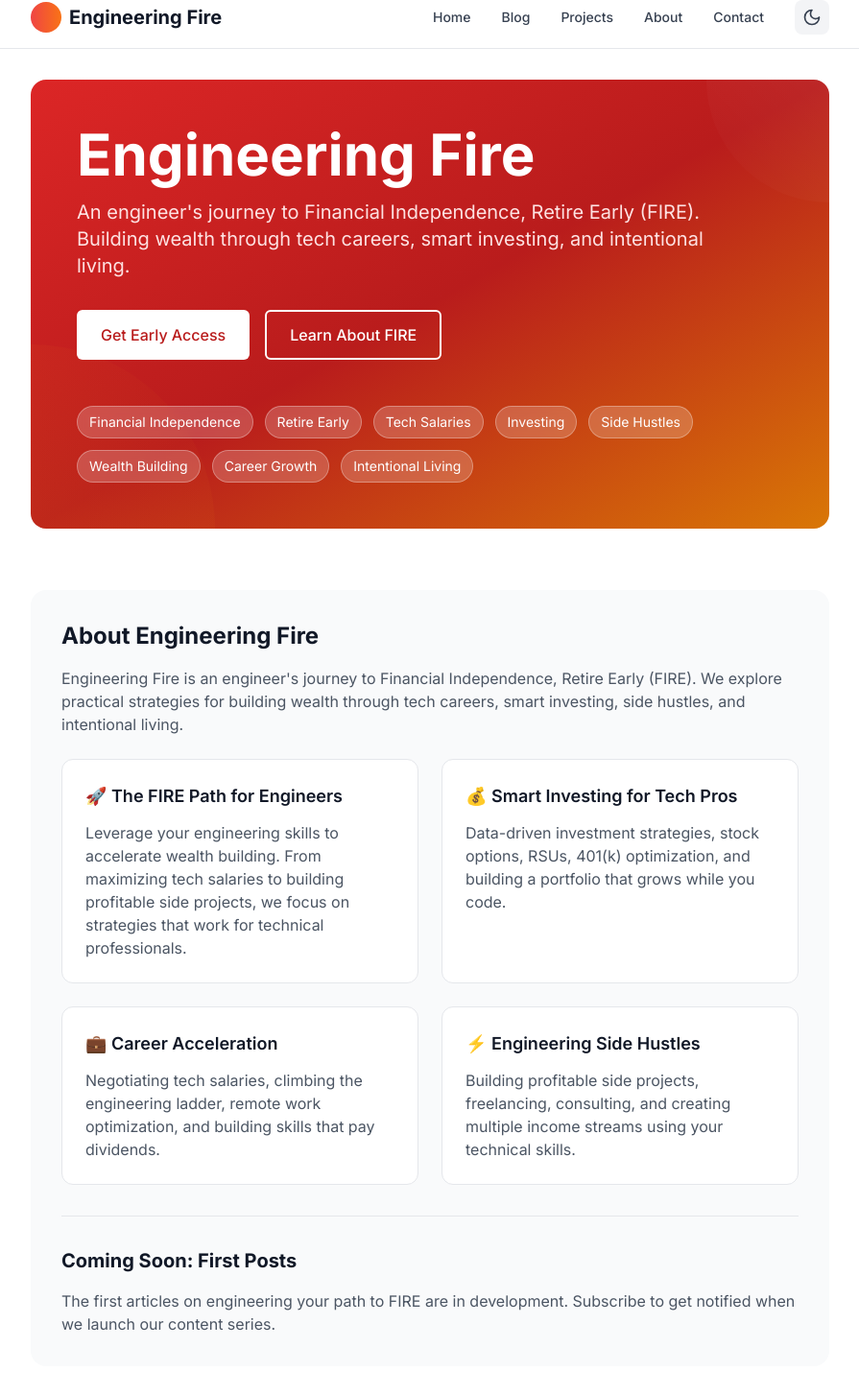
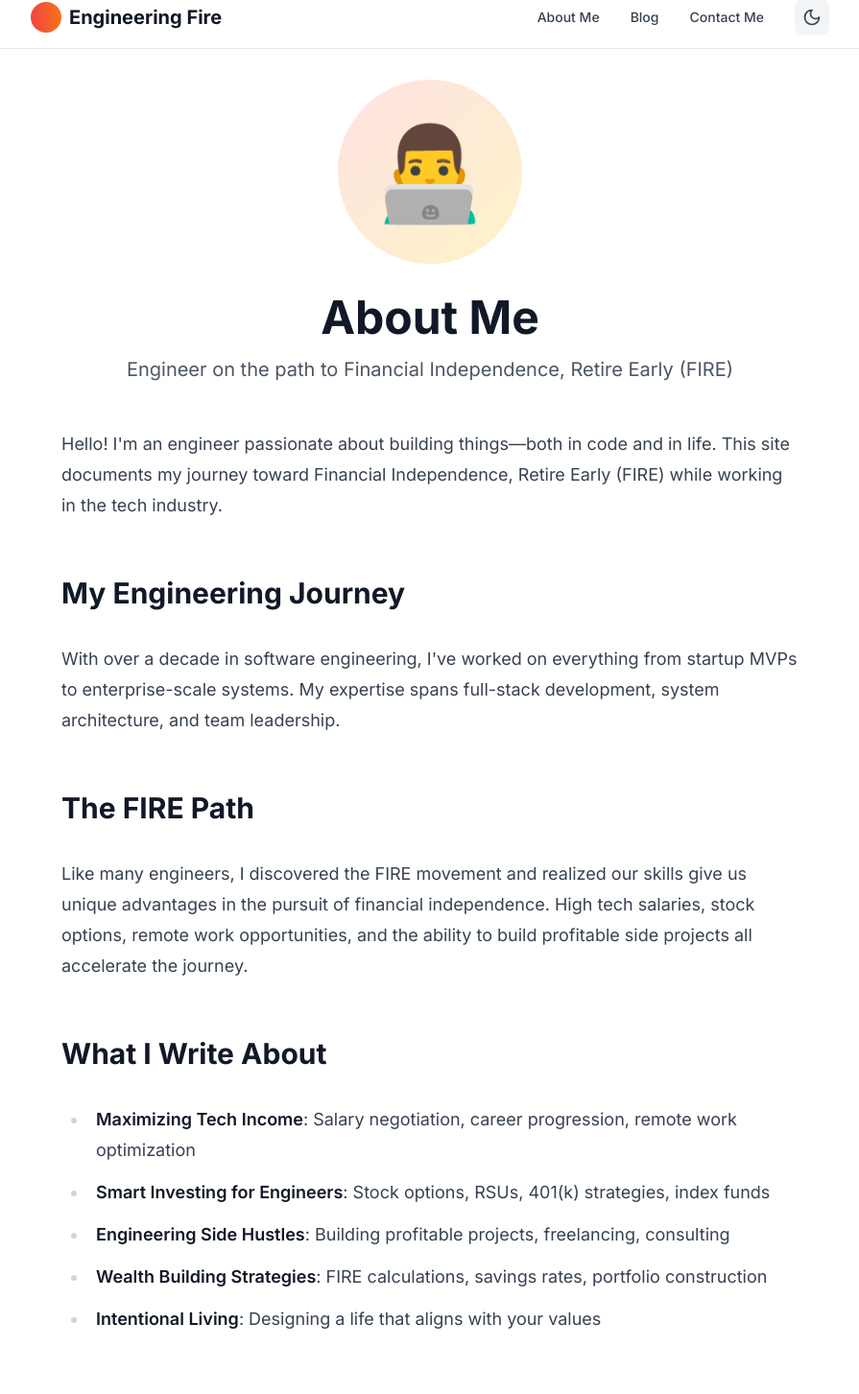
Before and after one commit to jdsebo15/engineering-fire, a Next.js app: page / in a window 1280 px wide. Shown: the part 14-1467 px from the top of the page at 96% size, without its empty margins (192-1087 px from the left). Built offline with nearby package versions, Linux system fonts and the light colour scheme.

Commit message:
Update site structure: Home page = About Me, menu = About Me/Blog/Contact Me, add Contact page

```diff
--- /dev/null
+++ b/app/contact/page.tsx
@@ -0,0 +1,125 @@
+export default function ContactPage() {
+  return (
+    <div className="max-w-3xl mx-auto">
+      <div className="text-center mb-12">
+        <h1 className="text-4xl md:text-5xl font-bold text-gray-900 dark:text-white mb-4">
+          Contact Me
+        </h1>
+        <p className="text-xl text-gray-600 dark:text-gray-300">
+          Let's talk about FIRE, engineering, or anything interesting
+        </p>
+      </div>
+
+      <div className="grid grid-cols-1 md:grid-cols-2 gap-8 mb-12">
+        <div className="p-6 bg-white dark:bg-gray-800 rounded-2xl border border-gray-200 dark:border-gray-700">
+          <div className="text-4xl mb-4">📧</div>
+          <h3 className="text-xl font-bold text-gray-900 dark:text-white mb-2">Email</h3>
+          <p className="text-gray-600 dark:text-gray-300 mb-4">
+            For serious inquiries, collaborations, or detailed discussions
+          </p>
+          <a
+            href="mailto:hello@engineeringfire.blog"
+            className="text-primary-600 dark:text-primary-400 hover:underline font-medium"
+          >
+            hello@engineeringfire.blog
+          </a>
+        </div>
+
+        <div className="p-6 bg-white dark:bg-gray-800 rounded-2xl border border-gray-200 dark:border-gray-700">
+          <div className="text-4xl mb-4">💬</div>
+          <h3 className="text-xl font-bold text-gray-900 dark:text-white mb-2">Social</h3>
+          <p className="text-gray-600 dark:text-gray-300 mb-4">
+            Follow along for updates, thoughts, and casual conversations
+          </p>
+          <div className="space-y-2">
+            <div className="flex items-center space-x-2">
+              <span className="text-gray-500">Twitter/X:</span>
+              <span className="font-medium">@engineeringfire</span>
+            </div>
+            <div className="flex items-center space-x-2">
+              <span className="text-gray-500">GitHub:</span>
+              <span className="font-medium">github.com/engineeringfire</span>
+            </div>
+          </div>
+        </div>
+      </div>
+
+      <div className="p-8 bg-gradient-to-r from-primary-50 to-amber-50 dark:from-gray-800 dark:to-gray-900 rounded-2xl border border-primary-200 dark:border-gray-700">
+        <h2 className="text-2xl font-bold text-gray-900 dark:text-white mb-6">Send a Message</h2>
+
+        <form className="space-y-6">
+          <div>
+            <label htmlFor="name" className="block text-sm font-medium text-gray-700 dark:text-gray-300 mb-2">
+              Your Name
+            </label>
+            <input
+              type="text"
+              id="name"
+              name="name"
+              className="w-full px-4 py-3 border border-gray-300 dark:border-gray-700 rounded-lg bg-white dark:bg-gray-800 text-gray-900 dark:text-white focus:outline-none focus:ring-2 focus:ring-primary-500"
+              placeholder="John Doe"
+            />
+          </div>
+
+          <div>
+            <label htmlFor="email" className="block text-sm font-medium text-gray-700 dark:text-gray-300 mb-2">
+              Your Email
+            </label>
+            <input
+              type="email"
+              id="email"
+              name="email"
+              className="w-full px-4 py-3 border border-gray-300 dark:border-gray-700 rounded-lg bg-white dark:bg-gray-800 text-gray-900 dark:text-white focus:outline-none focus:ring-2 focus:ring-primary-500"
+              placeholder="john@example.com"
+            />
+          </div>
+
+          <div>
+            <label htmlFor="subject" className="block text-sm font-medium text-gray-700 dark:text-gray-300 mb-2">
+              Subject
+            </label>
+            <select
+              id="subject"
+              name="subject"
+              className="w-full px-4 py-3 border border-gray-300 dark:border-gray-700 rounded-lg bg-white dark:bg-gray-800 text-gray-900 dark:text-white focus:outline-none focus:ring-2 focus:ring-primary-500"
+            >
+              <option value="">Select a topic</option>
+              <option value="fire">FIRE / Financial Independence</option>
+              <option value="engineering">Engineering / Tech</option>
+              <option value="collaboration">Collaboration Opportunity</option>
+              <option value="other">Other</option>
+            </select>
+          </div>
+
+          <div>
+            <label htmlFor="message" className="block text-sm font-medium text-gray-700 dark:text-gray-300 mb-2">
+              Message
+            </label>
+            <textarea
+              id="message"
+              name="message"
+              rows={6}
+              className="w-full px-4 py-3 border border-gray-300 dark:border-gray-700 rounded-lg bg-white dark:bg-gray-800 text-gray-900 dark:text-white focus:outline-none focus:ring-2 focus:ring-primary-500"
+              placeholder="What would you like to discuss?"
+            />
+          </div>
+
+          <button
+            type="submit"
+            className="w-full px-6 py-3 bg-gradient-to-r from-primary-600 to-amber-600 hover:from-primary-700 hover:to-amber-700 text-white font-medium rounded-lg transition-all"
+          >
+            Send Message
+          </button>
+        </form>
+
+        <p className="mt-6 text-sm text-gray-500 dark:text-gray-400 text-center">
+          I typically respond within 24-48 hours. For urgent matters, please use email directly.
+        </p>
+      </div>
+
+      <div className="mt-12 text-center text-gray-500 dark:text-gray-400">
+        <p>Looking forward to connecting with you! 🔥</p>
+      </div>
+    </div>
+  )
+}
--- a/app/page.tsx
+++ b/app/page.tsx
@@ -1,63 +1,70 @@
-import { Hero } from '@/components/hero'
-
 export default async function Home() {
   return (
-    <>
-      <Hero />
+    <div className="max-w-3xl mx-auto">
+      <div className="text-center mb-12">
+        <div className="w-48 h-48 mx-auto rounded-full bg-gradient-to-br from-primary-100 to-amber-100 dark:from-primary-900/30 dark:to-amber-900/30 flex items-center justify-center mb-8">
+          <span className="text-8xl">👨‍💻</span>
+        </div>
+        <h1 className="text-4xl md:text-5xl font-bold text-gray-900 dark:text-white mb-4">
+          About Me
+        </h1>
+        <p className="text-xl text-gray-600 dark:text-gray-300">
+          Engineer on the path to Financial Independence, Retire Early (FIRE)
+        </p>
+      </div>
 
-      <div className="mt-16 p-8 bg-gray-50 dark:bg-gray-900 rounded-2xl">
-        <h2 className="text-2xl font-bold text-gray-900 dark:text-white mb-4">
-          About Engineering Fire
-        </h2>
-        <p className="text-gray-600 dark:text-gray-300 mb-6">
-          Engineering Fire is an engineer's journey to Financial Independence, Retire Early (FIRE).
-          We explore practical strategies for building wealth through tech careers, smart investing,
-          side hustles, and intentional living.
+      <div className="prose prose-lg dark:prose-invert max-w-none">
+        <p>
+          Hello! I'm an engineer passionate about building things—both in code and in life.
+          This site documents my journey toward Financial Independence, Retire Early (FIRE)
+          while working in the tech industry.
         </p>
 
-        <div className="grid grid-cols-1 md:grid-cols-2 gap-6">
-          <div className="p-6 bg-white dark:bg-gray-800 rounded-xl border border-gray-200 dark:border-gray-700">
-            <h3 className="text-lg font-semibold text-gray-900 dark:text-white mb-3">🚀 The FIRE Path for Engineers</h3>
-            <p className="text-gray-600 dark:text-gray-300">
-              Leverage your engineering skills to accelerate wealth building.
-              From maximizing tech salaries to building profitable side projects,
-              we focus on strategies that work for technical professionals.
-            </p>
-          </div>
+        <h2>My Engineering Journey</h2>
+        <p>
+          With over a decade in software engineering, I've worked on everything from
+          startup MVPs to enterprise-scale systems. My expertise spans full-stack development,
+          system architecture, and team leadership.
+        </p>
 
-          <div className="p-6 bg-white dark:bg-gray-800 rounded-xl border border-gray-200 dark:border-gray-700">
-            <h3 className="text-lg font-semibold text-gray-900 dark:text-white mb-3">💰 Smart Investing for Tech Pros</h3>
-            <p className="text-gray-600 dark:text-gray-300">
-              Data-driven investment strategies, stock options, RSUs, 401(k) optimization,
-              and building a portfolio that grows while you code.
-            </p>
-          </div>
+        <h2>The FIRE Path</h2>
+        <p>
+          Like many engineers, I discovered the FIRE movement and realized our skills
+          give us unique advantages in the pursuit of financial independence. High tech
+          salaries, stock options, remote work opportunities, and the ability to build
+          profitable side projects all accelerate the journey.
+        </p>
 
-          <div className="p-6 bg-white dark:bg-gray-800 rounded-xl border border-gray-200 dark:border-gray-700">
-            <h3 className="text-lg font-semibold text-gray-900 dark:text-white mb-3">💼 Career Acceleration</h3>
-            <p className="text-gray-600 dark:text-gray-300">
-              Negotiating tech salaries, climbing the engineering ladder,
-              remote work optimization, and building skills that pay dividends.
-            </p>
-          </div>
+        <h2>What I Write About</h2>
+        <ul>
+          <li><strong>Maximizing Tech Income</strong>: Salary negotiation, career progression, remote work optimization</li>
+          <li><strong>Smart Investing for Engineers</strong>: Stock options, RSUs, 401(k) strategies, index funds</li>
+          <li><strong>Engineering Side Hustles</strong>: Building profitable projects, freelancing, consulting</li>
+          <li><strong>Wealth Building Strategies</strong>: FIRE calculations, savings rates, portfolio construction</li>
+          <li><strong>Intentional Living</strong>: Designing a life that aligns with your values</li>
+        </ul>
 
-          <div className="p-6 bg-white dark:bg-gray-800 rounded-xl border border-gray-200 dark:border-gray-700">
-            <h3 className="text-lg font-semibold text-gray-900 dark:text-white mb-3">⚡ Engineering Side Hustles</h3>
-            <p className="text-gray-600 dark:text-gray-300">
-              Building profitable side projects, freelancing, consulting,
-              and creating multiple income streams using your technical skills.
-            </p>
-          </div>
-        </div>
+        <h2>Current Focus</h2>
+        <p>
+          I'm currently focused on building multiple income streams while optimizing
+          my investment portfolio. The goal is reaching financial independence within
+          the next 5-7 years while continuing to work on projects I'm passionate about.
+        </p>
 
-        <div className="mt-8 pt-8 border-t border-gray-200 dark:border-gray-700">
-          <h3 className="text-xl font-bold text-gray-900 dark:text-white mb-4">Coming Soon: First Posts</h3>
-          <p className="text-gray-600 dark:text-gray-300">
-            The first articles on engineering your path to FIRE are in development.
-            Subscribe to get notified when we launch our content series.
+        <div className="p-6 bg-gradient-to-r from-primary-50 to-amber-50 dark:from-gray-800 dark:to-gray-900 rounded-2xl border border-primary-200 dark:border-gray-700 mt-8">
+          <h3 className="text-xl font-bold text-gray-900 dark:text-white mb-4">Let's Connect</h3>
+          <p className="text-gray-600 dark:text-gray-300 mb-6">
+            Interested in FIRE, engineering, or building things?
+            I'd love to hear from you.
           </p>
+          <a
+            href="/contact"
+            className="inline-flex items-center px-6 py-3 bg-gradient-to-r from-primary-600 to-amber-600 hover:from-primary-700 hover:to-amber-700 text-white font-medium rounded-lg transition-all"
+          >
+            Contact Me
+          </a>
         </div>
       </div>
-    </>
+    </div>
   )
 }
--- a/components/header.tsx
+++ b/components/header.tsx
@@ -6,11 +6,9 @@ import { useTheme } from 'next-themes'
 import { Menu, X, Sun, Moon } from 'lucide-react'
 
 const navigation = [
-  { name: 'Home', href: '/' },
+  { name: 'About Me', href: '/' },
   { name: 'Blog', href: '/blog' },
-  { name: 'Projects', href: '/projects' },
-  { name: 'About', href: '/about' },
-  { name: 'Contact', href: '/contact' },
+  { name: 'Contact Me', href: '/contact' },
 ]
 
 export function Header() {
--- a/components/hero.tsx
+++ b/components/hero.tsx
@@ -1,45 +1,4 @@
+// Hero component removed - home page is now About Me page
 export function Hero() {
-  return (
-    <div className="relative overflow-hidden rounded-2xl bg-gradient-to-br from-primary-600 via-primary-700 to-amber-600 p-8 md:p-12">
-      <div className="relative z-10">
-        <h1 className="text-4xl md:text-5xl lg:text-6xl font-bold text-white mb-4">
-          Engineering Fire
-        </h1>
-        <p className="text-xl text-primary-100 mb-8 max-w-2xl">
-          An engineer's journey to Financial Independence, Retire Early (FIRE).
-          Building wealth through tech careers, smart investing, and intentional living.
-        </p>
-        <div className="flex flex-wrap gap-4">
-          <a
-            href="#subscribe"
-            className="inline-flex items-center px-6 py-3 border border-transparent text-base font-medium rounded-md text-primary-700 bg-white hover:bg-gray-100 transition-colors"
-          >
-            Get Early Access
-          </a>
-          <a
-            href="#about"
-            className="inline-flex items-center px-6 py-3 border-2 border-white text-base font-medium rounded-md text-white hover:bg-white/10 transition-colors"
-          >
-            Learn About FIRE
-          </a>
-        </div>
-      </div>
-
-      {/* Decorative elements */}
-      <div className="absolute top-0 right-0 w-64 h-64 bg-gradient-to-bl from-white/10 to-transparent rounded-full -translate-y-32 translate-x-32" />
-      <div className="absolute bottom-0 left-0 w-96 h-96 bg-gradient-to-tr from-amber-500/20 to-transparent rounded-full translate-y-48 -translate-x-48" />
-
-      {/* FIRE concept badges */}
-      <div className="mt-12 flex flex-wrap gap-3">
-        {['Financial Independence', 'Retire Early', 'Tech Salaries', 'Investing', 'Side Hustles', 'Wealth Building', 'Career Growth', 'Intentional Living'].map((concept) => (
-          <span
-            key={concept}
-            className="px-3 py-1.5 bg-white/20 backdrop-blur-sm rounded-full text-sm text-white border border-white/30"
-          >
-            {concept}
-          </span>
-        ))}
-      </div>
-    </div>
-  )
+  return null
 }
```
